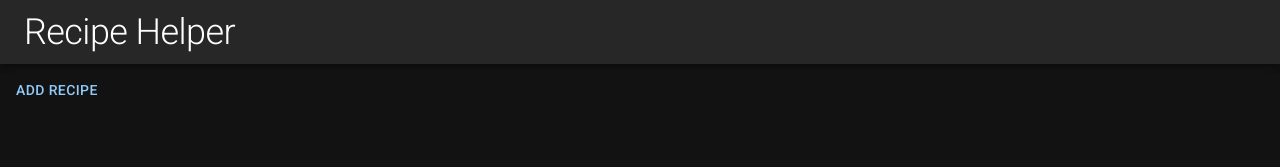
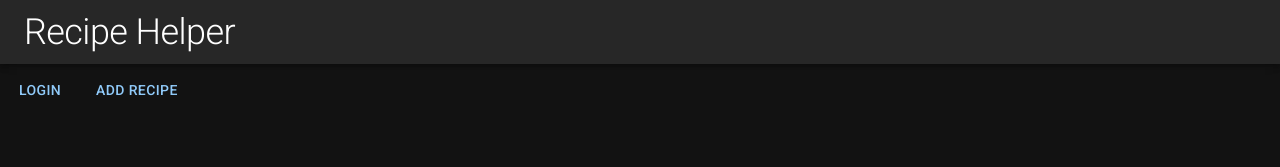
Before and after one commit to jwmcconnell/recipe-helper, a React (Vite) app: page / in a window 1280 px wide. Shown: the top 167 px of the page. Built offline with nearby package versions, Linux system fonts and the light colour scheme.

Commit message:
Add basic auth

```diff
--- a/package.json
+++ b/package.json
@@ -10,6 +10,7 @@
     "test": "vitest"
   },
   "dependencies": {
+    "@auth0/auth0-react": "^2.2.4",
     "@dnd-kit/core": "^6.1.0",
     "@dnd-kit/modifiers": "^7.0.0",
     "@dnd-kit/sortable": "^8.0.0",
--- a/src/main.tsx
+++ b/src/main.tsx
@@ -6,6 +6,7 @@ import "@fontsource/roboto/500.css";
 import "@fontsource/roboto/700.css";
 import { ThemeProvider, createTheme } from "@mui/material/styles";
 import { createBrowserRouter, RouterProvider } from "react-router-dom";
+import { Auth0Provider } from "@auth0/auth0-react";
 
 import CssBaseline from "@mui/material/CssBaseline";
 import { Root } from "./pages/Root/Root.tsx";
@@ -40,9 +41,17 @@ const darkTheme = createTheme({
 // eslint-disable-next-line @typescript-eslint/no-non-null-assertion
 createRoot(document.getElementById("root")!).render(
   <StrictMode>
-    <ThemeProvider theme={darkTheme}>
-      <CssBaseline />
-      <RouterProvider router={router} />
-    </ThemeProvider>
+    <Auth0Provider
+      domain="jackmcconnell.auth0.com"
+      clientId="S5njnxTC3q8xQyilszptEhLqIwGedd3s"
+      authorizationParams={{
+        redirect_uri: window.location.origin,
+      }}
+    >
+      <ThemeProvider theme={darkTheme}>
+        <CssBaseline />
+        <RouterProvider router={router} />
+      </ThemeProvider>
+    </Auth0Provider>
   </StrictMode>
 );
--- a/src/pages/Home/Home.tsx
+++ b/src/pages/Home/Home.tsx
@@ -1,11 +1,18 @@
-import { Button } from "@mui/material";
+import { Box, Button } from "@mui/material";
 import { ReactElement } from "react";
 import { Link as RouterLink } from "react-router-dom";
+import { useAuth0 } from "@auth0/auth0-react";
 
 export function Home(): ReactElement {
+  const { loginWithRedirect } = useAuth0();
   return (
-    <Button sx={{ m: 1 }} component={RouterLink} to="/new/recipe">
-      Add Recipe
-    </Button>
+    <Box>
+      <Button sx={{ m: 1 }} onClick={() => loginWithRedirect()}>
+        Login
+      </Button>
+      <Button sx={{ m: 1 }} component={RouterLink} to="/new/recipe">
+        Add Recipe
+      </Button>
+    </Box>
   );
 }
--- a/vite.config.ts
+++ b/vite.config.ts
@@ -12,4 +12,7 @@ export default defineConfig({
     include: ["**/?*.(unit|acceptance).test.+(ts|tsx)"],
     exclude: ["setupTests.test.ts"],
   },
+  server: {
+    port: 3000,
+  },
 });
```
Also changed, not shown: 1 other file (tests, documents, lock files or other folders).
